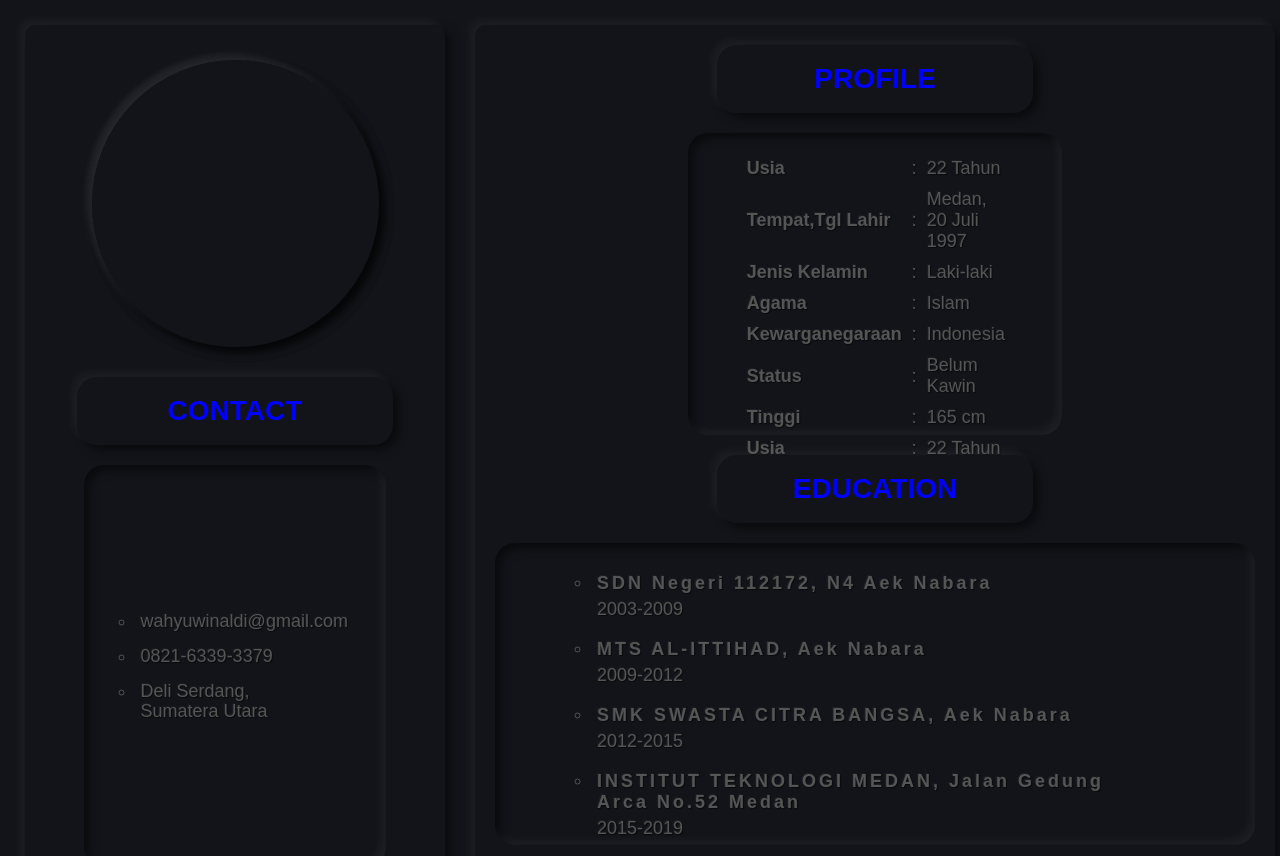
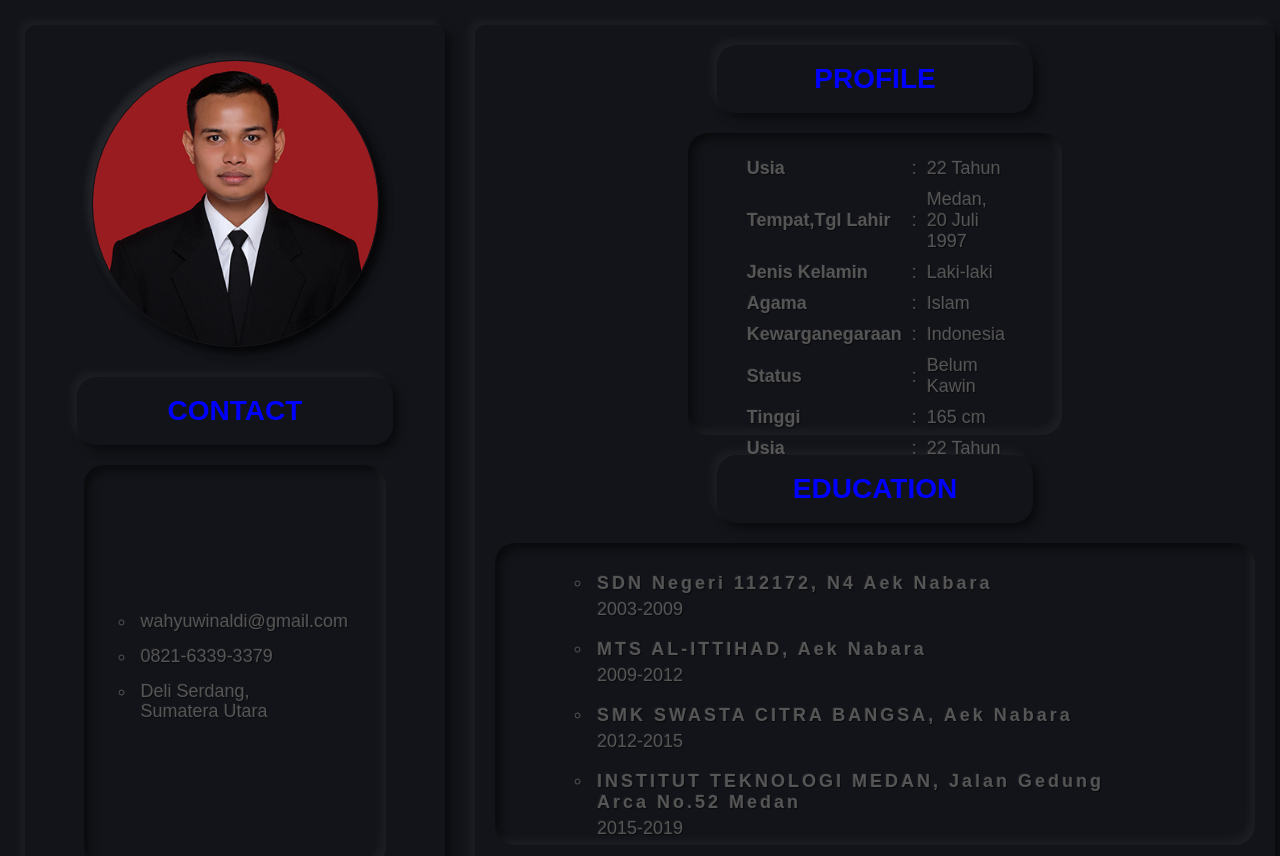
Before and after one commit to wahyuwinaldi/belajar-web, a plain HTML site: page index.html in a window 1280 px wide. Shown: the top 856 px of the page. Drawn offline with Linux system fonts and the light colour scheme.

Commit message:
mengupdate photo profil

```diff
--- a/style.css
+++ b/style.css
@@ -74,7 +74,7 @@ h2 {
 }
 
 picture {
-	background-image: url(../img/pasphotowahyu3x4.jpg);
+	background-image: url(pasphotowahyu3x4.jpg);
 	background-size: 285px;
 	background-position: 0 -60px;
 	background-repeat: no-repeat;
```
